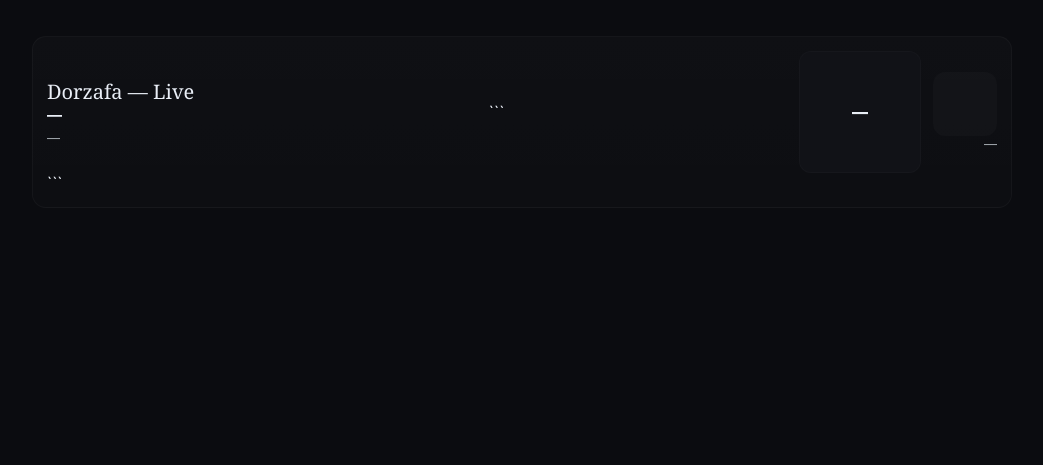
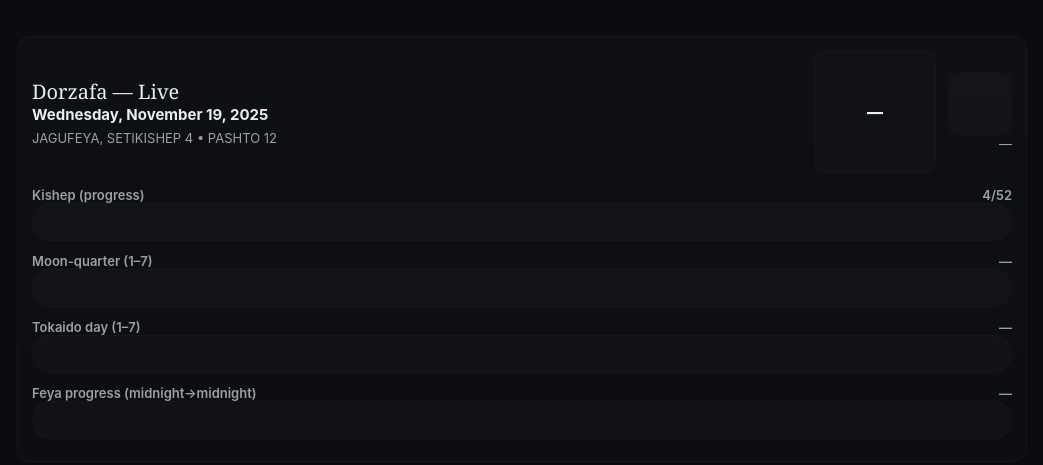
Before and after one commit to calebnhdavidson/DORZAFA, a plain HTML site: page index.html in a window 1280 px wide. Shown: the whole page, without its empty margins (118-1161 px from the left). Drawn offline with Linux system fonts and the light colour scheme.

Commit message:
Update index.html

````diff
--- a/index.html
+++ b/index.html
@@ -4,38 +4,15 @@
 <head>
 <meta charset="utf-8"/>
 <meta name="viewport" content="width=device-width,initial-scale=1,viewport-fit=cover"/>
-<title>Dorzafa — Feya labels + Mini calendar fix</title>
+<title>Dorzafa — Live Feya Calendar</title>
 <style>
 :root{
   --bg:#0b0c10; --card:#111217; --muted:#9aa0a6; --pad:14px; --radius:12px;
   --fatha:#8fb7d7; --jagu:#b8a0d1; --mosfa:#e08e84; --seti:#d9b070; --lathu:#efe18a; --kepta:#9ccf9b; --vomja:#76cbd0;
   --text:#e9eef6;
 }
-
-/* Fix for mobile: allow top visibility and scrolling */
-html,body{
-height:100%;
-margin:0;
-background:var(--bg);
-color:var(--text);
-font-family:Inter,system-ui,-apple-system,Segoe UI,Roboto,Arial;
-display:block; /* remove vertical centering */
-box-sizing:border-box;
-padding:18px 18px 24px 18px; /* extra bottom padding for mobile scrolling */
-}
-
-.wrap{
-width:100%;
-max-width:980px;
-margin:0 auto; /* horizontal centering */
-background:linear-gradient(180deg,rgba(255,255,255,0.02),rgba(255,255,255,0.01));
-border-radius:14px;
-padding:var(--pad);
-box-sizing:border-box;
-border:1px solid rgba(255,255,255,0.03)
-}
-
-/* your existing CSS */
+html,body{height:100%;margin:0;background:var(--bg);color:var(--text);font-family:Inter,system-ui,-apple-system,Segoe UI,Roboto,Arial;padding:18px;}
+.wrap{max-width:980px;margin:0 auto;background:linear-gradient(180deg,rgba(255,255,255,0.02),rgba(255,255,255,0.01));border-radius:14px;padding:var(--pad);border:1px solid rgba(255,255,255,0.03);}
 header{display:flex;justify-content:space-between;align-items:center;gap:12px}
 .title{font-family:Georgia,serif;font-size:20px;margin:0}
 .dateBlock{display:flex;flex-direction:column}
@@ -66,31 +43,22 @@ header{display:flex;justify-content:space-between;align-items:center;gap:12px}
 .future{opacity:0.9}
 .legend{display:flex;gap:8px;margin-top:12px;flex-wrap:wrap;color:var(--muted);font-size:13px}
 .sw{width:14px;height:9px;border-radius:3px}
-
-@media(max-width:700px){
-.wrap{padding:12px}
-.pieWrap{width:92px;height:92px}
-.dayCell{min-height:44px;padding:6px}
-.track{height:30px}
-} </style>
-
+@media(max-width:700px){ .wrap{padding:12px} .pieWrap{width:92px;height:92px} .dayCell{min-height:44px;padding:6px} .track{height:30px} }
+</style>
 </head>
 <body>
-  <div class="wrap" role="application" aria-label="Dorzafa — Feya labels + mini cal fix">
+<div class="wrap">
 <header>
   <div class="dateBlock">
     <div class="title">Dorzafa — Live</div>
     <div class="greg" id="gregLine">—</div>
     <div class="pasho" id="pashoLine">—</div>
   </div>
-
-```
-  <div class="visuals" aria-hidden="false">
-    <div class="pieWrap" title="Kishep wheel">
+  <div class="visuals">
+    <div class="pieWrap">
       <svg id="pie" viewBox="-60 -60 120 120" xmlns="http://www.w3.org/2000/svg"></svg>
       <div class="pieCenter" id="pieCenter">—</div>
     </div>
-
     <div style="display:flex;flex-direction:column;align-items:flex-end">
       <div class="moonBox" id="moonBox" title="Moon phase"></div>
       <div class="clock" id="liveClock">—</div>
@@ -98,9 +66,79 @@ header{display:flex;justify-content:space-between;align-items:center;gap:12px}
   </div>
 </header>
 
-<!-- rest of your HTML content stays exactly the same -->
-<!-- bars, feyaRow, gridWrap, legend, scripts... -->
-```
+<div class="bars">
+  <div>
+    <div class="barLabel"><div>Kishep (progress)</div><div id="k1label">—</div></div>
+    <div class="track"><div id="k1fill" class="fill"></div></div>
+  </div>
+  <div>
+    <div class="barLabel"><div>Moon-quarter (1–7)</div><div id="k2label">—</div></div>
+    <div class="track"><div id="k2fill" class="fill"></div></div>
+  </div>
+  <div>
+    <div class="barLabel"><div>Tokaido day (1–7)</div><div id="k3label">—</div></div>
+    <div class="track"><div id="k3fill" class="fill"></div></div>
+  </div>
+  <div>
+    <div class="barLabel"><div>Feya progress (midnight→midnight)</div><div id="dayLabel">—</div></div>
+    <div class="track"><div id="dayFill" class="fill"></div></div>
+    <div class="feyaRow" id="feyaRow"></div>
+  </div>
+</div>
+</div>
+
+<script>
+setTimeout(()=>{
+const STARTS = [
+  { name:"FATHAKISHEP", short:"Fatha", mmdd:"06-14", color:getComputedStyle(document.documentElement).getPropertyValue('--fatha').trim() },
+  { name:"JAGUKISHEP", short:"Jagu", mmdd:"08-05", color:getComputedStyle(document.documentElement).getPropertyValue('--jagu').trim() },
+  { name:"MOSFAKISHEP", short:"Mosfa", mmdd:"09-26", color:getComputedStyle(document.documentElement).getPropertyValue('--mosfa').trim() },
+  { name:"SETIKISHEP", short:"Seti", mmdd:"11-17", color:getComputedStyle(document.documentElement).getPropertyValue('--seti').trim() },
+  { name:"LATHUKISHEP", short:"Lathu", mmdd:"01-08", color:getComputedStyle(document.documentElement).getPropertyValue('--lathu').trim() },
+  { name:"KEPTAKISHEP", short:"Kepta", mmdd:"03-01", color:getComputedStyle(document.documentElement).getPropertyValue('--kepta').trim() },
+  { name:"VOMJAKISHEP", short:"Vomja", mmdd:"04-22", color:getComputedStyle(document.documentElement).getPropertyValue('--vomja').trim() }
+];
+const feyaNames = ["FATHAFEYA","JAGUFEYA","MOSFAFEYA","SETIFEYA","LATHUFEYA","KEPTAFEYA","VOMJAFEYA"];
+const PHX = { tzOffset:-7 };
+const msDay = 24*60*60*1000;
+function phoenixMidnight(y,m,d){ return new Date(Date.UTC(y,m-1,d,0,0,0)-(PHX.tzOffset*3600*1000)); }
+
+function buildCandidateStarts(refYear){ const list=[]; for(const y of [refYear-1,refYear,refYear+1]){ for(const s of STARTS){ const [m,d]=s.mmdd.split('-').map(Number); list.push({name:s.name,short:s.short,color:s.color,start:phoenixMidnight(y,m,d)}); } } list.sort((a,b)=>a.start-b.start); return list; }
+
+function findCurrentKishep(nowPhoenix){
+  const candidates=buildCandidateStarts(nowPhoenix.getFullYear());
+  let lastIdx=0;
+  for(let i=0;i<candidates.length;i++) if(candidates[i].start.getTime()<=nowPhoenix.getTime()) lastIdx=i;
+  const seq=[]; for(let i=0;i<8;i++) seq.push(candidates[(lastIdx+i)%candidates.length]);
+  let currentIndex=0;
+  for(let i=0;i<seq.length-1;i++) if(nowPhoenix.getTime()>=seq[i].start.getTime() && nowPhoenix.getTime()<seq[i+1].start.getTime()) currentIndex=i;
+  const kishepStart=seq[currentIndex].start;
+  const kishepEnd=seq[(currentIndex+1)%seq.length].start;
+  return {kishepStart,kishepEnd,kishepObj:seq[currentIndex],currentIndex};
+}
+
+function updateAll(){
+  const sysNow=new Date();
+  const phoenixNow=new Date(sysNow.getTime()-(PHX.tzOffset*3600*1000));
+  const todayPhoenix=phoenixMidnight(phoenixNow.getFullYear(),phoenixNow.getMonth()+1,phoenixNow.getDate());
+  const cur=findCurrentKishep(todayPhoenix);
+  let dayInKishep=Math.floor((todayPhoenix.getTime()-cur.kishepStart.getTime())/msDay)+1;
+  if(dayInKishep<1) dayInKishep=1; if(dayInKishep>52) dayInKishep=52;
+  const startFeyaIndex=5;
+  const feyaIndex=(startFeyaIndex+(dayInKishep-1))%7;
+  const feyaName=feyaNames[feyaIndex];
+  const kishepYear=sysNow.getFullYear()-2014+1;
+
+  document.getElementById('gregLine').textContent=sysNow.toLocaleDateString(undefined,{weekday:'long', year:'numeric', month:'long', day:'numeric'});
+  document.getElementById('pashoLine').textContent=`${feyaName}, ${cur.kishepObj.name} ${dayInKishep} • PASHTO ${kishepYear}`;
+  document.getElementById('k1label').textContent=`${dayInKishep}/52`;
+  document.getElementById('k1fill').style.width=`${(dayInKishep/52*100).toFixed(1)}%`;
+}
+
+updateAll();
+setInterval(updateAll,1000);
+},10);
+</script>
 
 </body>
 </html>
````
Lines whose indentation alone changed are shown as unchanged.
